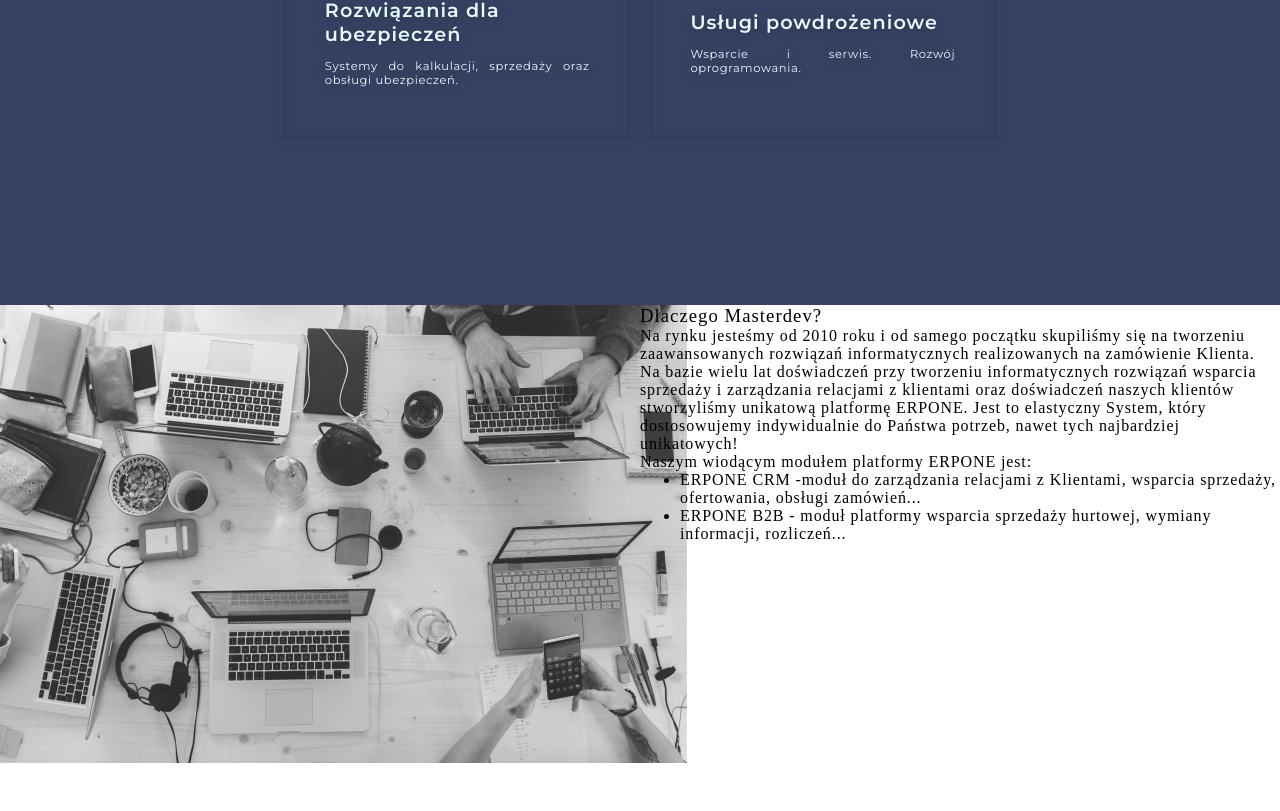
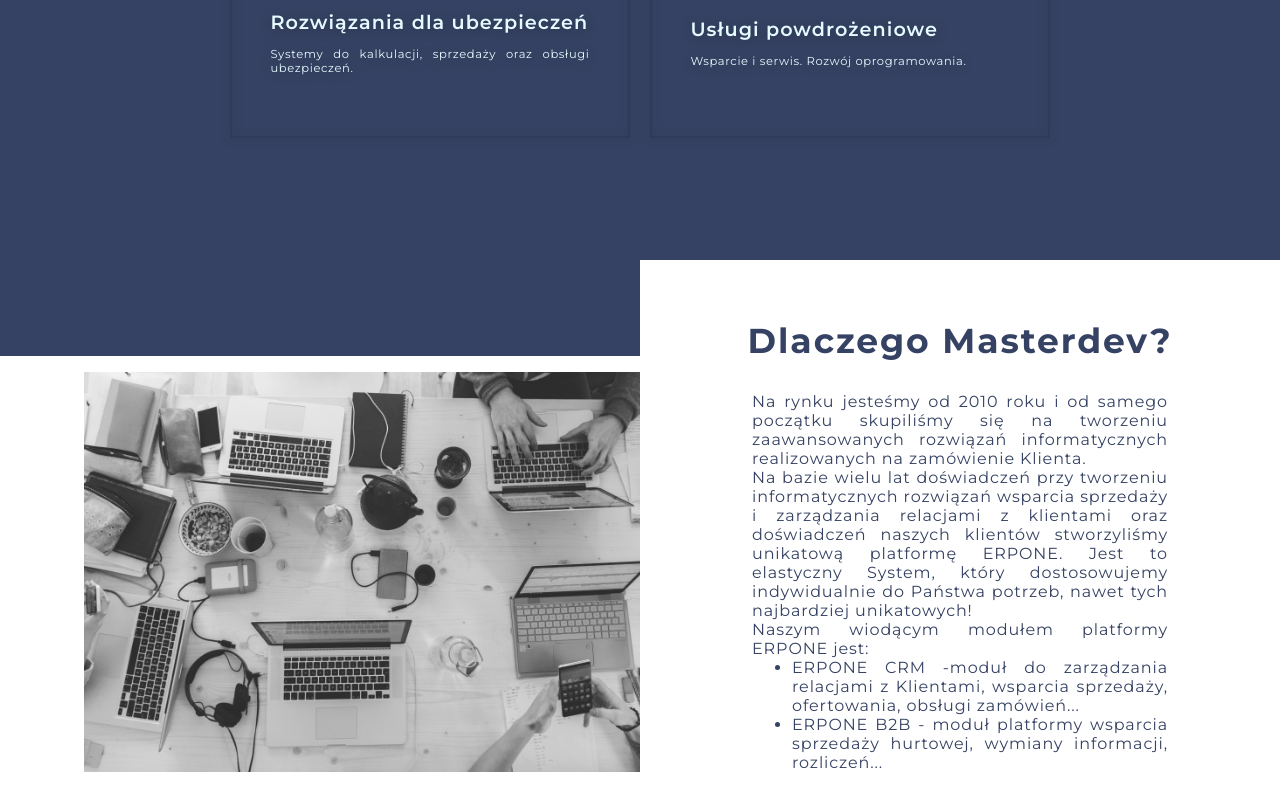
Before and after one commit to midoriq/Internship-October-2022, a Vue app: page / in a window 1280 px wide. Shown: the part 1801-2612 px from the top of the page. Before the commit the page ends 2568 px from the top, so only its background shows below. Built offline with nearby package versions, Linux system fonts and the light colour scheme.

Commit message:
Home Page Section 4

```diff
--- a/src/components/OfferItem.vue
+++ b/src/components/OfferItem.vue
@@ -12,7 +12,7 @@
 
     padding: 0 3vw;
     height: 15vw;
-    width: 27%;
+    width: 400px;
     display: flex;
     flex-direction: column;
 
--- a/src/views/Home.vue
+++ b/src/views/Home.vue
@@ -68,18 +68,19 @@
 
         <div class="sec4-text">
             <h3>Dlaczego Masterdev?</h3>
+            <div class="sec4-content">
                 <p>
-                Na rynku jesteśmy od 2010 roku i od samego początku skupiliśmy
-                się na tworzeniu zaawansowanych rozwiązań informatycznych
-                realizowanych na zamówienie Klienta.
+                    Na rynku jesteśmy od 2010 roku i od samego początku
+                    skupiliśmy się na tworzeniu zaawansowanych rozwiązań
+                    informatycznych realizowanych na zamówienie Klienta.
                 </p>
                 <p>
-                Na bazie wielu lat doświadczeń przy tworzeniu informatycznych
-                rozwiązań wsparcia sprzedaży i zarządzania relacjami z klientami
-                oraz doświadczeń naszych klientów stworzyliśmy unikatową
-                platformę ERPONE. Jest to elastyczny System, który dostosowujemy
-                indywidualnie do Państwa potrzeb, nawet tych najbardziej
-                unikatowych!
+                    Na bazie wielu lat doświadczeń przy tworzeniu
+                    informatycznych rozwiązań wsparcia sprzedaży i zarządzania
+                    relacjami z klientami oraz doświadczeń naszych klientów
+                    stworzyliśmy unikatową platformę ERPONE. Jest to elastyczny
+                    System, który dostosowujemy indywidualnie do Państwa
+                    potrzeb, nawet tych najbardziej unikatowych!
                 </p>
                 <p>Naszym wiodącym modułem platformy ERPONE jest:</p>
                 <ul>
@@ -95,6 +96,9 @@
                 </ul>
             </div>
         </div>
+    </div>
+
+    <div class="marg"></div>
 </template>
 
 <style scoped>
@@ -171,7 +175,6 @@
     font-size: 2.7vw;
 
     text-align: center;
-    letter-spacing: 0.055em;
 
     color: var(--secondary-color);
 }
@@ -188,7 +191,7 @@
 }
 
 .sec3 {
-    padding: 5vw 0 13vw 0;
+    padding: 5vw 0 17vw 0;
     background-color: var(--primary-color);
 
     display: flex;
@@ -203,15 +206,58 @@
 .sec4 {
     display: flex;
     flex-direction: row;
+
+    min-height: 70vh;
+    position: absolute;
 }
-.sec4img {
+.sec4img img {
+    max-width: 600px;
+
+    position: absolute;
+    transform: translate(-50%, -50%);
+    bottom: -10%;
+    left: 60%;
 }
 
 .sec4-text {
+    display: flex;
+    flex-direction: column;
+    justify-content: center;
+    align-items: center;
+    gap: 30px;
+
+    background-color: white;
+    position: absolute;
+    bottom: -20%;
+    left: 150%;
+    transform: translate(-50%, -50%);
 }
 
 .sec4img,
 .sec4-text {
     width: 50vw;
 }
+
+.sec4-text h3 {
+    font-family: var(--font-header);
+    font-weight: var(--font-weight-2);
+    color: var(--primary-color);
+
+    font-size: 2.7vw;
+
+    padding-top: 60px;
+}
+
+.sec4-content {
+    font-family: var(--font-text);
+    font-weight: var(--font-weight-text);
+    color: var(--primary-color);
+
+    width: 65%;
+    text-align: justify;
+}
+
+.marg {
+    height: 40vh;
+}
 </style>
```
Lines whose indentation alone changed are shown as unchanged.
